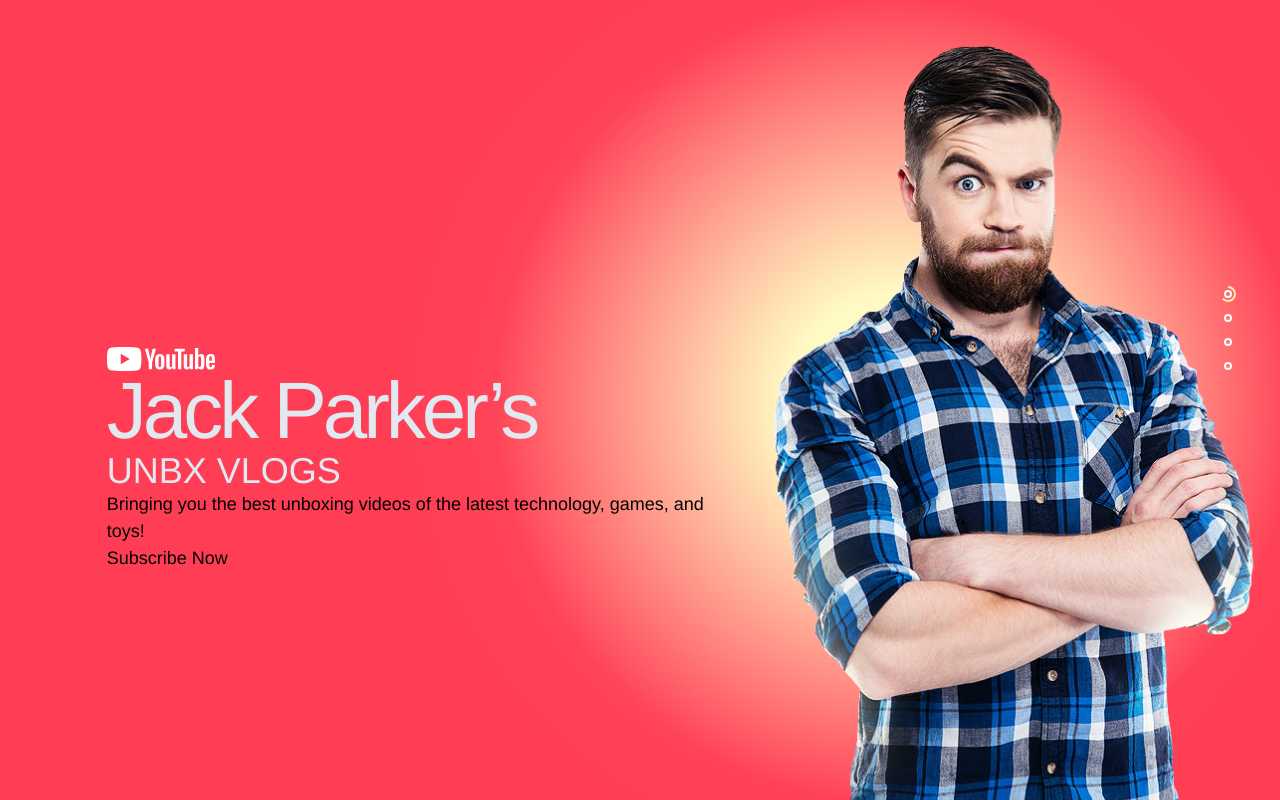
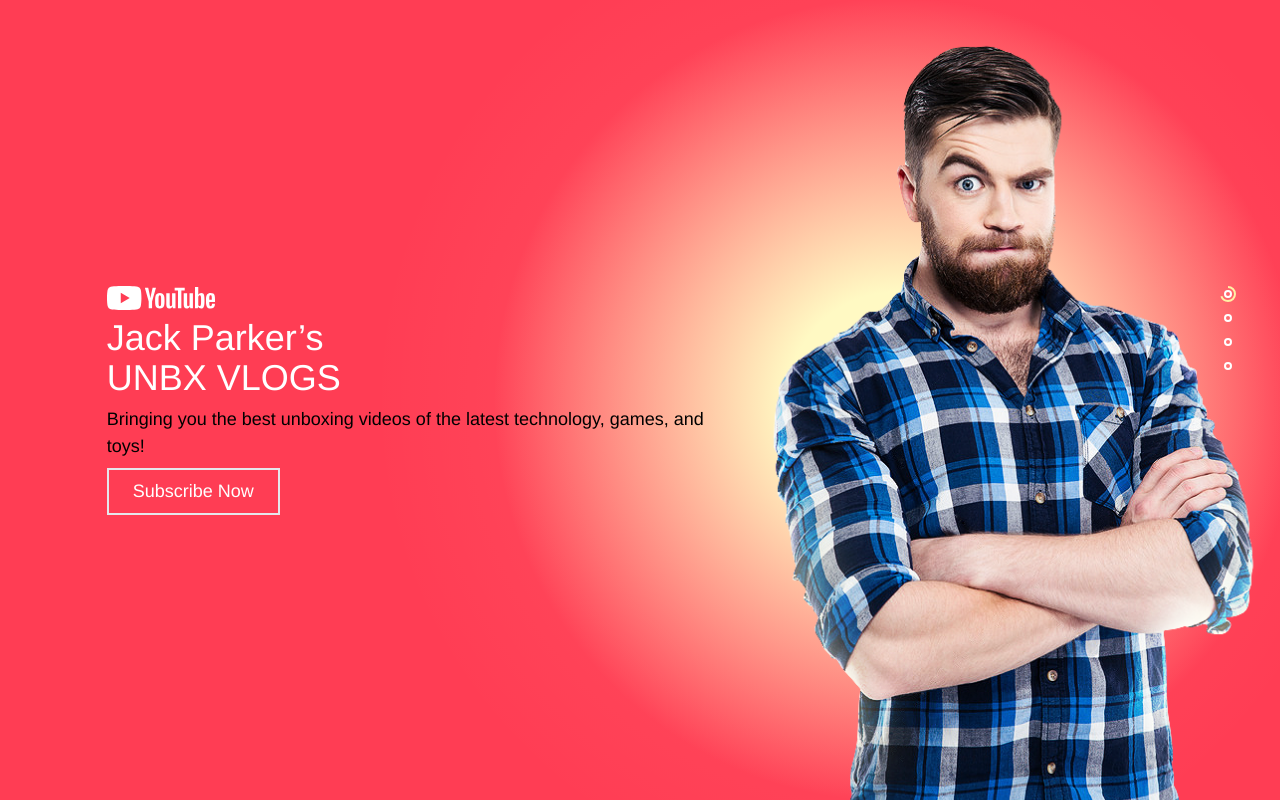
Before and after one commit to developershohan/bdshop-js, a website built with Vite: page index.html in a window 1280 px wide. Built offline with nearby package versions, Linux system fonts and the light colour scheme.

Commit message:
text animation added

```diff
--- a/index.html
+++ b/index.html
@@ -19,26 +19,34 @@
 
   <body>
     <!-- Swiper -->
-    <div class="hero_section">
+    <div class="hero_section h-[800px] relative z-10">
       <div class="swiper mySwiper">
-        <div class="swiper-wrapper">
+        <div class="swiper-wrapper ">
           <div class="swiper-slide">
-            <div class="bg-accent bg-gradient-radial-hero w-full h-full">
+            <div class="bg-accent bg-gradient-radial-hero w-full h-full flex justify-center">
               <div class="container h-full">
-                <div class="grid  h-full grid-cols-12 justify-center align-middle">
-                  <div class=" col-span-6 lg:col-span-6 lg:col-start-2 text-start content-center">
-                    <img src="./public/img/samples/youtube.svg" alt="">
-                    <h1 class="text-slate-200 grid ">
-                      <span class=" relative white_shade" >
-                        <span class=" text-4xl hero_1_text
-                        ">Jack Parker’s</span>
+                <div
+                  class="grid h-full grid-cols-12 justify-center align-middle">
+                  <div
+                    class="col-span-6 h-[800px] lg:col-span-6 lg:col-start-2 grid content-center gap-2  text-left">
+                    <img src="./public/img/samples/youtube.svg" alt="" />
+                    <h1 class="text-white grid justify-start">
+                      <span class="text-4xl relative inline-block overflow-hidden hero_1_text"
+                        >Jack Parker’s
+                        <span class="white_shade"></span>
                       </span>
-                      <span class=" relative white_shade" >
-                        <span class=" text-4xl">UNBX VLOGS</span>
+                      <span class="text-4xl relative inline-block overflow-hidden hero_1_text"
+                        >UNBX VLOGS
+                        <span class="white_shade"></span>
                       </span>
                     </h1>
-                    <p>Bringing you the best unboxing videos of the latest technology, games, and toys!</p>
-                    <button>Subscribe Now</button>
+                    <p>
+                      Bringing you the best unboxing videos of the latest
+                      technology, games, and toys!
+                    </p>
+                    <button class="btn w-fit px-6 text-white py-2 border-2 relative overflow-hidden hover:text-black z-10">Subscribe Now
+                      <span class="white_shade_btn -z-10 "></span>
+                    </button>
                   </div>
                   <div class="col-span-6 lg:col-span-5 content-center">
                     <div class="slider1_img scale-90">
@@ -55,8 +63,10 @@
           <div class="swiper-slide">
             <div class="bg-gray-600 w-full h-full">
               <div class="container h-full">
-                <div class="grid h-full grid-cols-12 justify-center align-middle">
-                  <div class=" col-span-6 lg:col-span-6 lg:col-start-2 text-start content-center">
+                <div
+                  class="grid h-full grid-cols-12 justify-center align-middle">
+                  <div
+                    class="col-span-6 lg:col-span-6 lg:col-start-2 text-start content-center">
                     <h1 class="text-slate-200">Slide 1 asdf</h1>
                   </div>
                   <div class="col-span-6 lg:col-span-5 content-center">
@@ -83,6 +93,8 @@
 
     <!-- Swiper JS -->
     <script src="https://cdn.jsdelivr.net/npm/swiper@11/swiper-bundle.min.js"></script>
+    <script src="https://cdnjs.cloudflare.com/ajax/libs/gsap/3.12.5/gsap.min.js"></script>
+    <script src="https://cdnjs.cloudflare.com/ajax/libs/gsap/3.12.5/ScrollTrigger.min.js"></script>
 
     <script type="module" src="main.js"></script>
   </body>
--- a/main.js
+++ b/main.js
@@ -41,3 +41,42 @@ var swiper = new Swiper(".mySwiper", {
     }
   },
 });
+
+//gsap
+document.addEventListener('DOMContentLoaded', () => {
+  const tl = gsap.timeline();
+
+  tl.to('.white_shade', {
+      duration: 1,
+      x: '0%',
+      ease: 'power4.in',
+      stagger: 0.2
+  }).to('.white_shade', {
+      duration: 1,
+      x: '100%',
+      ease: 'power4.out',
+      stagger: 0.2
+  });
+});
+//gsap
+
+const btn = document.querySelector(".btn")
+btn.addEventListener('mouseenter', () => {
+  gsap.to('.white_shade_btn', {
+      duration: 0.2,
+      x: '0%',
+      ease: 'power4.in',
+  });
+});
+
+btn.addEventListener('mouseleave', () => {
+  gsap.to('.white_shade_btn', {
+      duration: 0.2,
+      x: '100%',
+      ease: 'power4.in',
+      onComplete: () => {
+          // Reset the transform to ensure it starts from the correct position next time
+          gsap.set('.white_shade_btn', { x: '-100%' });
+      }
+  });
+});
--- a/style.css
+++ b/style.css
@@ -2,19 +2,16 @@
 @tailwind components;
 @tailwind utilities;
 
-html,
-body {
-  position: relative;
-  height: 100%;
+*{
+  margin: 0;
+  padding: 0;
+  box-sizing: border-box;
 }
 
 body {
   background: #eee;
   font-family: Helvetica Neue, Helvetica, Arial, sans-serif;
   font-size: 14px;
-  color: #000;
-  margin: 0;
-  padding: 0;
 }
 
 .bg-gradient-radial-hero {
@@ -32,10 +29,6 @@ body {
 .bg-accent {
   --tw-bg-opacity: 1;
   background-color: rgb(255 61 84 / var(--tw-bg-opacity));
-}
-
-.hero_section {
-  height: 100vh;
 }
 
 .swiper {
@@ -106,54 +99,14 @@ body {
   object-fit: contain;
 }
 
-.white_shade::after {
-  content: "";
+.white_shade, .white_shade_btn {
   position: absolute;
   top: 0;
-  bottom: 0;
   left: 0;
-  width: 300%;
+  right: 0;
+  background: #fff;
+  width: 100%;
+  height: 100%;
   transform: translateX(-100%);
-  background-color: white;
-  transition: transform 1.5s linear, opacity 0.5s ease-in-out;
-  pointer-events: none;
-  display: block;
-}
-
-/* When the slide is active and has not yet played, move the background */
-.swiper-slide-active:not(.slide-played) .white_shade::after {
-  transform: translateX(100%);
-}
-
-/* When the slide has played, hide the background */
-.slide-played .white_shade::after {
-  opacity: 0;
-}
-
-/* Text inside the container with opacity transition */
-.hero_1_text {
-  font-size: 2rem; /* Adjust size as needed */
-  line-height: 1;
-  letter-spacing: -0.05em;
-  opacity: 0;
-  transition: opacity 0.5s ease-in-out 0.4s; /* delay the opacity change slightly */
-}
-
-/* Make the text visible when the slide is active or has played */
-.swiper-slide-active:not(.slide-played) .hero_1_text,
-.slide-played .hero_1_text {
   opacity: 1;
 }
-
-/* Larger text on larger screens */
-@media (min-width: 1024px) {
-  .hero_1_text {
-    font-size: 4rem;
-  }
-}
-
-@media (min-width: 1280px) {
-  .hero_1_text {
-    font-size: 5rem;
-  }
-}
```
